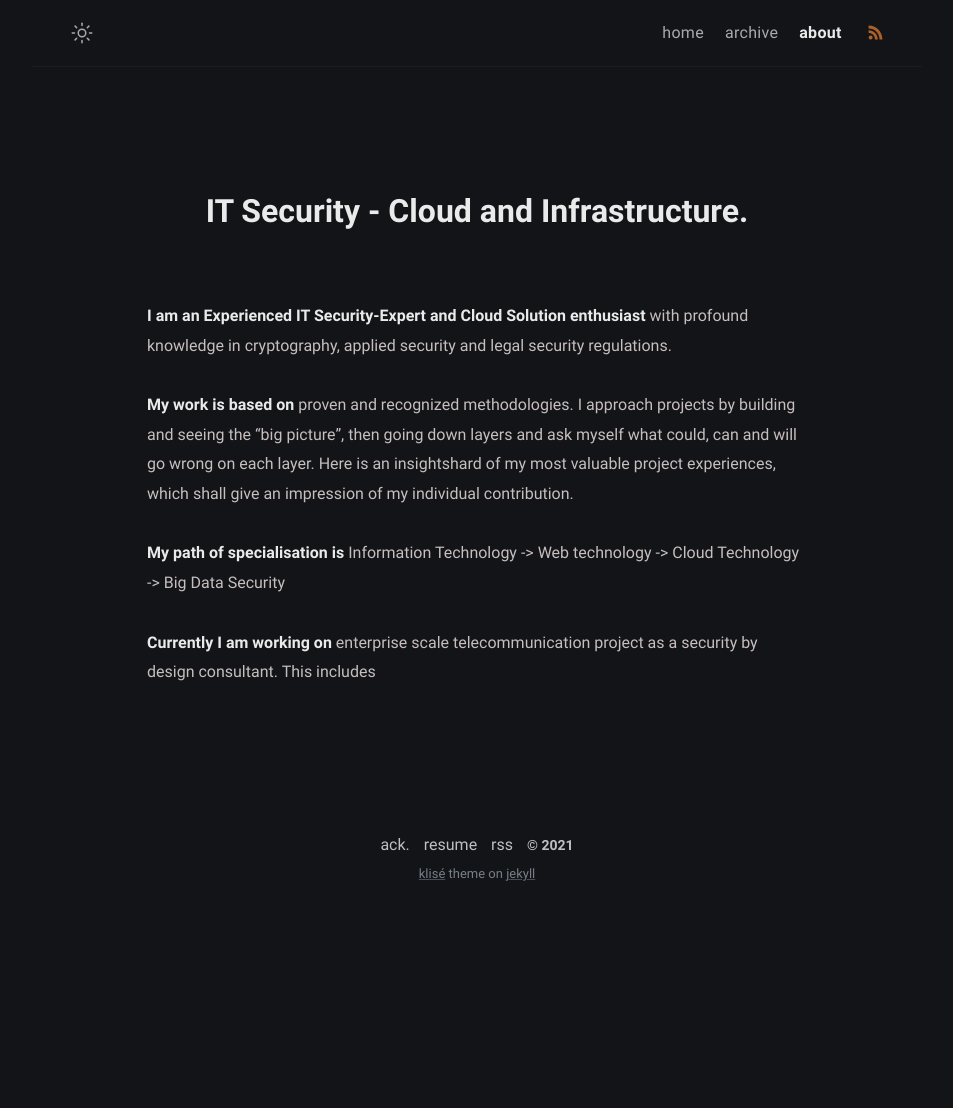
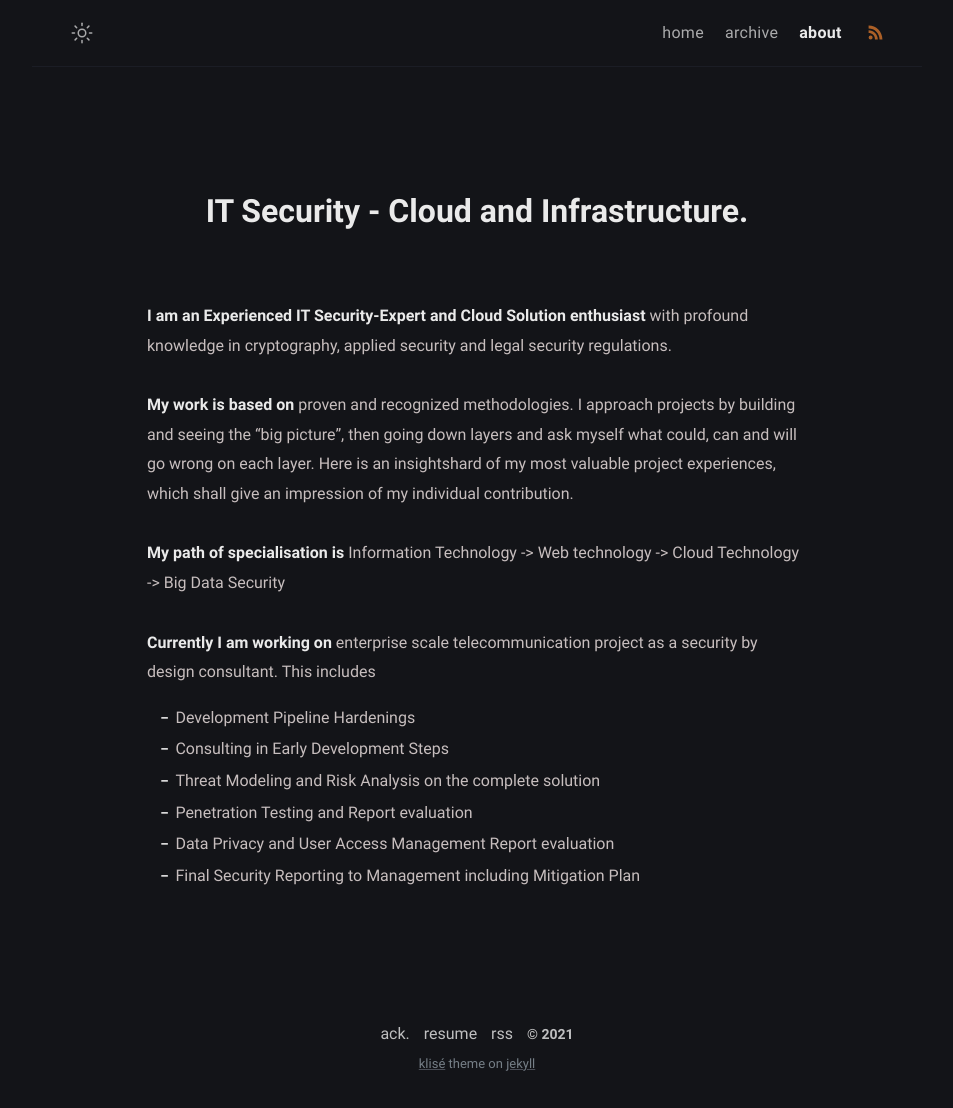
Before and after one commit to securebitAsif/fabulous-jupiter-8f84d, a Jekyll site: the page built from about.md, in a window 1280 px wide. Shown: the whole page, without its empty margins (163-1116 px from the left). Built offline with Jekyll 4.4.1, drawn with Linux system fonts in a browser that asks for light colours; before the commit the page ends 918 px from its top, so only the background shows below that.

Commit message:
about.md: changed

```diff
--- a/about.md
+++ b/about.md
@@ -12,3 +12,9 @@ comments: false
 **My path of specialisation is** Information Technology -> Web technology -> Cloud Technology -> Big Data Security
 
 **Currently I am working on** enterprise scale telecommunication project as a security by design consultant. This includes
+- Development Pipeline Hardenings
+- Consulting in Early Development Steps
+- Threat Modeling and Risk Analysis on the complete solution
+- Penetration Testing and Report evaluation
+- Data Privacy and User Access Management Report evaluation
+- Final Security Reporting to Management including Mitigation Plan
```
